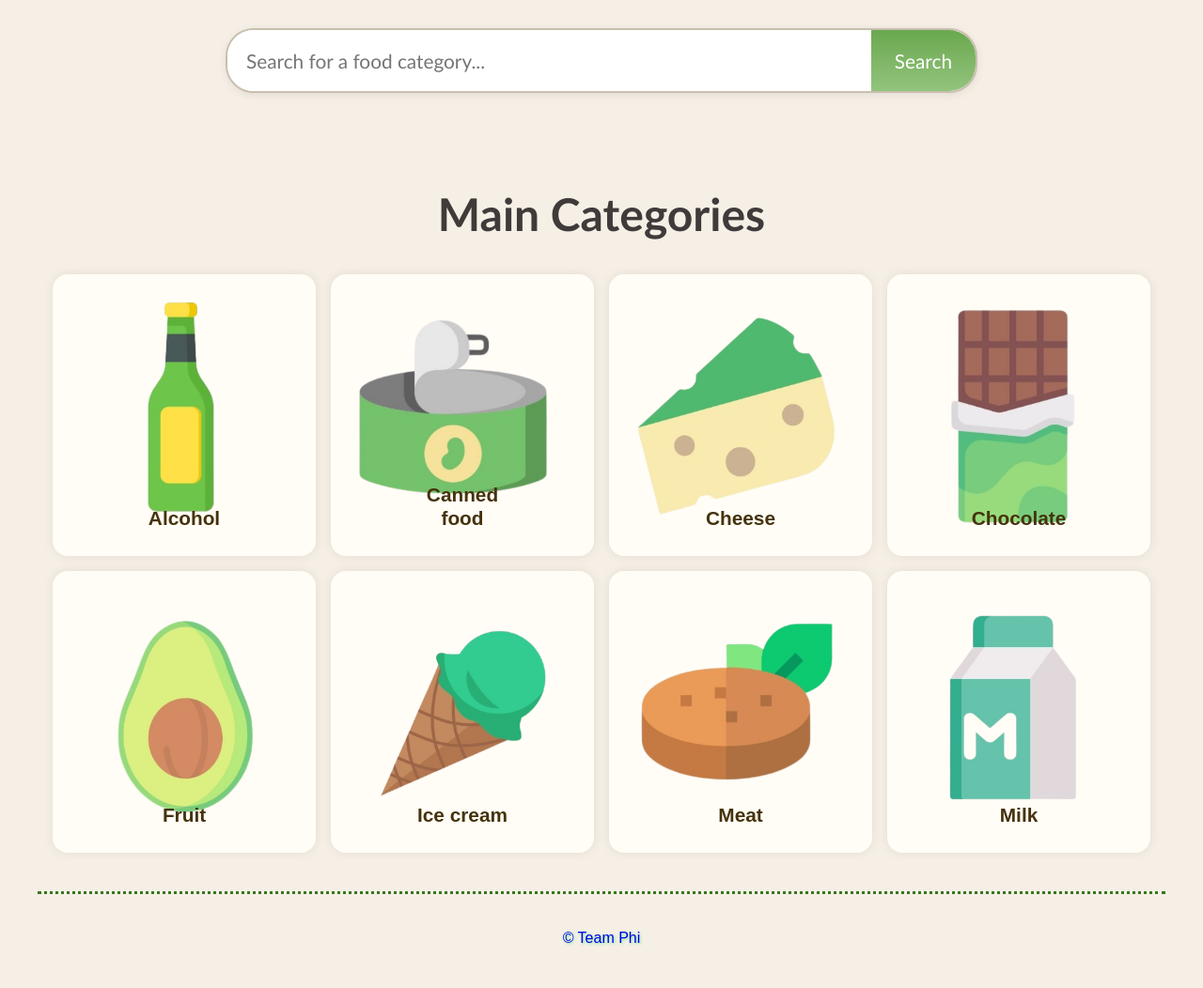
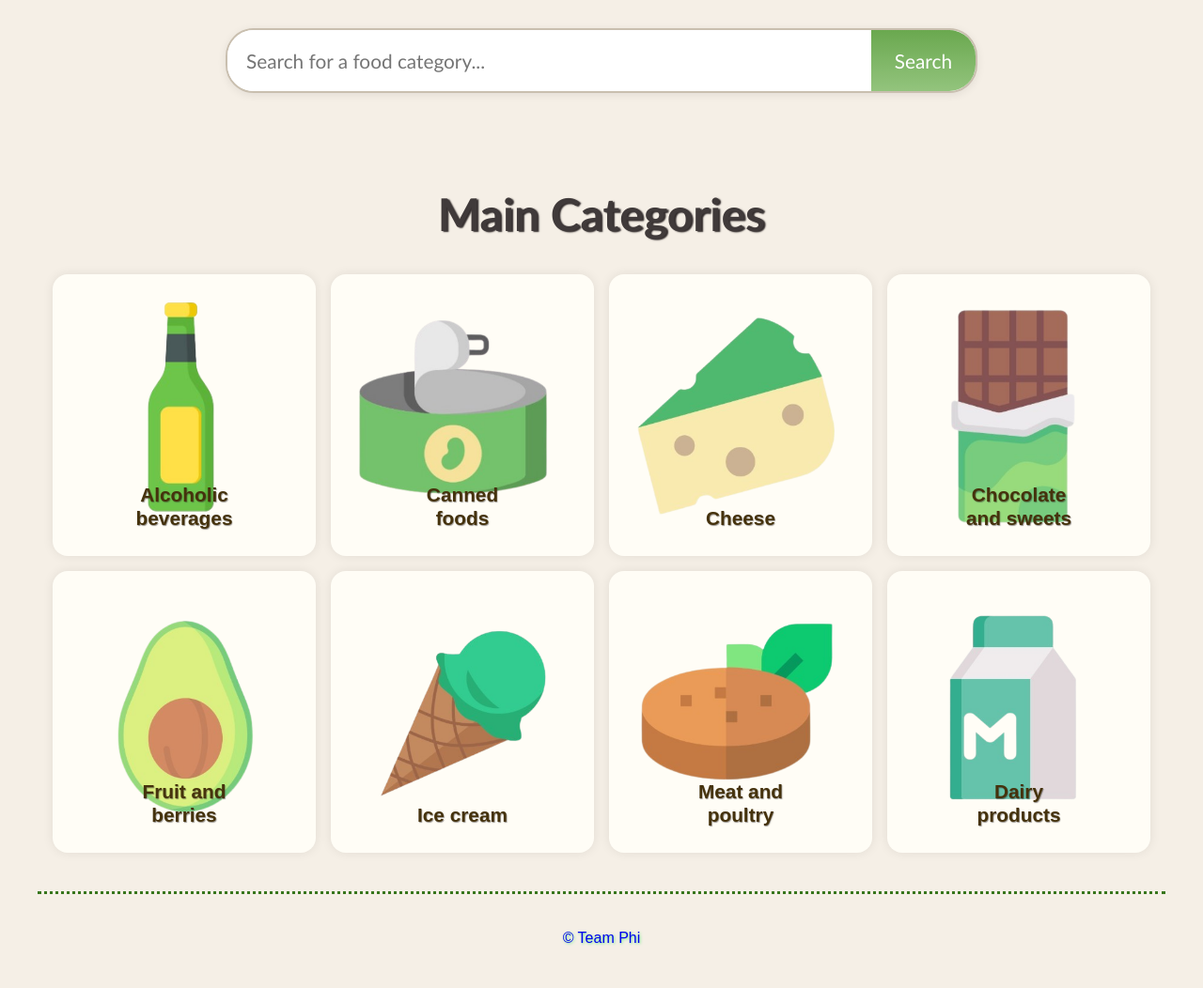
Before and after one commit to Phi-project3/finalproject, a Flask app: page /landing in a window 1280 px wide. Shown: the part 776-1828 px from the top of the page at 94% size. Run offline with Flask 3, Linux system fonts and the light colour scheme; data that the repository does not hold is empty.

Commit message:
Text formatting

```diff
--- a/static/landing_style.css
+++ b/static/landing_style.css
@@ -48,7 +48,8 @@
   font-size: 3em;
   margin: 70px;
   margin-bottom: 20px;
-  text-shadow: 2px 2px 3px rgb(#4d4949);
+  text-shadow: 2px 1px 1.5px rgba(50, 44, 44, 1);
+
 }
 
 #main_text {
@@ -227,6 +228,7 @@ body {
   font-weight: bold;
   line-height: 1.2;
   color: rgb(69, 50, 12);
+  text-shadow: 0.7px 1px 1px rgba(50, 44, 44, 0.5);
 }
 
 .copy {
--- a/templates/landing.html
+++ b/templates/landing.html
@@ -47,7 +47,7 @@
                 <div class="card">
                     <a href="/query-alcohol" class="card-link">
                       <div class="content">
-                        <h2 class="title">Alcohol</h2>
+                        <h2 class="title">Alcoholic beverages</h2>
                       </div>
                     </a>
                   </div>
@@ -56,7 +56,7 @@
                   <div class="card">
                     <a href="/query-canned-food" class="card-link">
                         <div class="content">
-                            <h2 class="title">Canned food</h2>
+                            <h2 class="title">Canned foods</h2>
                         </div>
                     </a>
                 </div>
@@ -72,7 +72,7 @@
                 <div class="card">
                     <a href="/query-chocolate" class="card-link">
                         <div class="content">
-                            <h2 class="title">Chocolate</h2>
+                            <h2 class="title">Chocolate and sweets</h2>
                         </div>
                     </a>
                 </div>
@@ -80,7 +80,7 @@
                 <div class="card">
                     <a href="/query-fruit" class="card-link">
                         <div class="content">
-                            <h2 class="title">Fruit</h2>
+                            <h2 class="title">Fruit and berries</h2>
                         </div>
                     </a>
                 </div>
@@ -96,7 +96,7 @@
                 <div class="card">
                     <a href="/query-meat" class="card-link">
                         <div class="content">
-                            <h2 class="title">Meat</h2>
+                            <h2 class="title">Meat and poultry</h2>
                         </div>
                     </a>
                 </div>
@@ -104,7 +104,7 @@
                 <div class="card">
                     <a href="/query-milk" class="card-link">
                         <div class="content">
-                            <h2 class="title">Milk</h2>
+                            <h2 class="title">Dairy products</h2>
                         </div>
                     </a>
                 </div>
```
